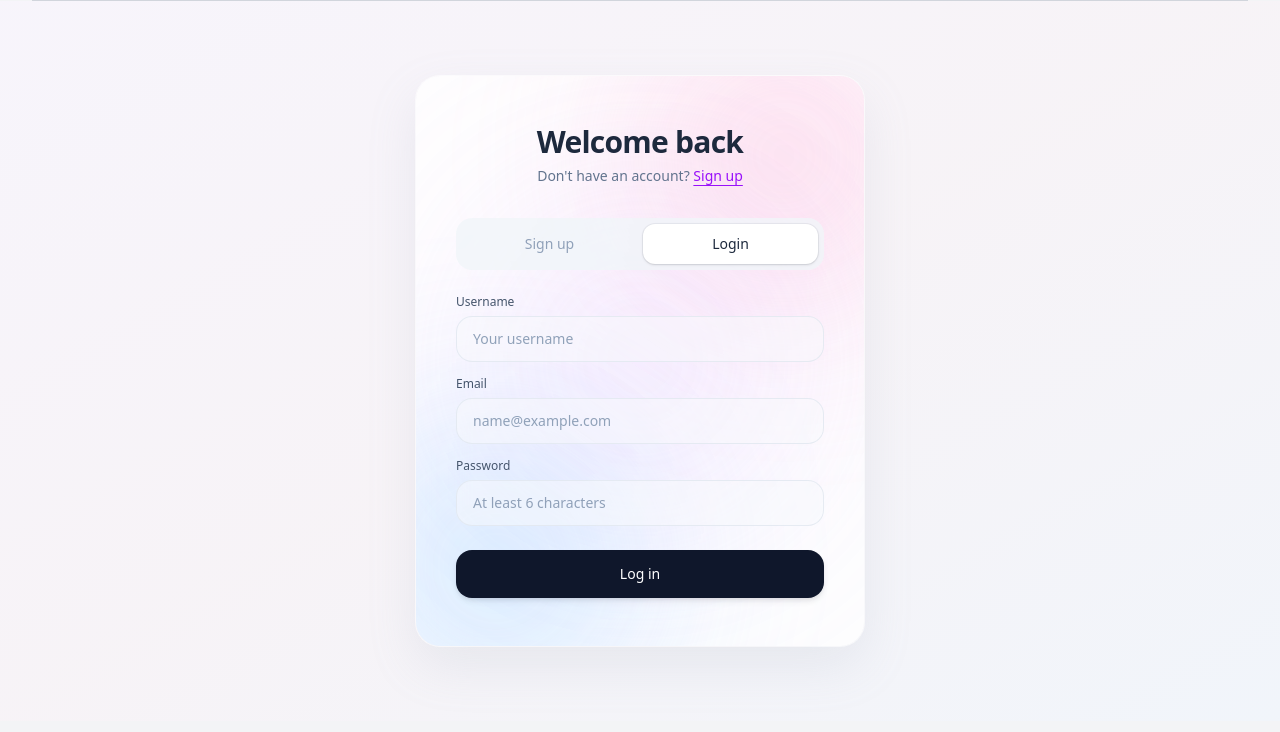
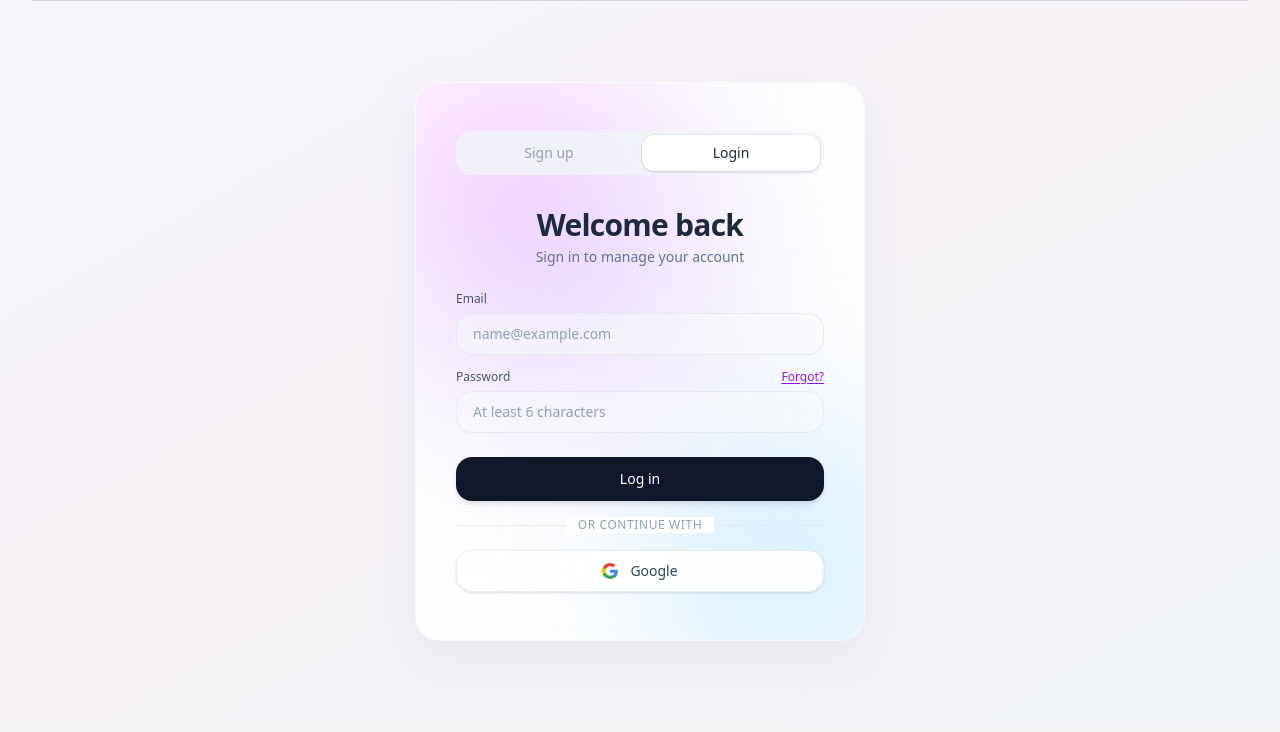
Before and after one commit to HYiii01/TRAVEL, a FastAPI app: page /login in a window 1280 px wide. Shown: the part 68-800 px from the top of the page. Run offline with FastAPI, Linux system fonts and the light colour scheme; parts of the project's set-up code (start-up, migrations or seed data) failed here and were passed over; some libraries are stand-ins or nearby versions.

Commit message:
refactor(auth): simplify login form and add global error handling

```diff
--- a/templates/login.html
+++ b/templates/login.html
@@ -2,62 +2,121 @@
 
 {% block content %}
 <div class="h-full bg-gradient-to-br from-purple-50/60 via-pink-50/40 to-blue-50/50"
-     x-data="{ errorMessage: '' }"
-     @htmx:response-error.window="errorMessage = JSON.parse($event.detail.xhr.responseText).message">
+     x-data="{ errorMessage: '', successMessage: '{{ success_message or '' }}' }"
+     @auth-error.window="errorMessage = $event.detail.message">
+
     <div class="min-h-[calc(100vh-5rem)] flex items-center justify-center px-4 py-8 sm:px-6 lg:px-8">
+        <div class="relative mx-auto flex w-full max-w-md flex-col overflow-hidden rounded-3xl bg-white/85 px-6 py-10 sm:px-10 sm:py-12 shadow-[0_20px_50px_rgba(148,163,184,0.15)] ring-1 ring-white/60 backdrop-blur-xl">
 
-        <div class="relative mx-auto flex w-full max-w-md flex-col overflow-hidden rounded-3xl bg-white/80 backdrop-blur-xl px-6 py-10 sm:px-10 sm:py-12 shadow-[0_20px_50px_rgba(148,163,184,0.15)] ring-1 ring-white/60">
-
-            <div class="absolute inset-0 z-0 pointer-events-none overflow-hidden">
-                <div class="absolute -top-16 -right-16 w-72 h-72 rounded-full bg-pink-300/40 mix-blend-multiply blur-[90px] opacity-90"></div>
-                <div class="absolute top-1/2 left-1/2 -translate-x-1/2 -translate-y-1/2 w-80 h-80 rounded-full bg-purple-300/30 mix-blend-multiply blur-[100px] opacity-70"></div>
-                <div class="absolute -bottom-16 -left-16 w-72 h-72 rounded-full bg-blue-300/40 mix-blend-multiply blur-[90px] opacity-90"></div>
+            <div class="pointer-events-none absolute inset-0 z-0 overflow-hidden">
+                <div class="absolute -top-12 -left-12 h-64 w-64 rounded-full bg-[#ffccff] mix-blend-multiply blur-[80px] opacity-60"></div>
+                <div class="absolute top-1/3 left-1/3 -translate-x-1/2 -translate-y-1/2 h-80 w-80 rounded-full bg-[#d8c4ff] mix-blend-multiply blur-[90px] opacity-50"></div>
+                <div class="absolute -bottom-12 -right-12 h-64 w-64 rounded-full bg-[#b7e3ff] mix-blend-multiply blur-[80px] opacity-60"></div>
             </div>
 
             <div class="relative z-10 w-full">
-                <div class="mb-6 sm:mb-8 text-center">
-                    <h2 class="text-2xl sm:text-3xl font-semibold text-slate-800 tracking-tight">Welcome back</h2>
-                    <p class="mt-1.5 text-xs sm:text-sm text-slate-500">
-                        Don't have an account?
-                        <a href="/signup" class="font-medium text-purple-600 hover:text-purple-700 transition-colors underline underline-offset-4">Sign up</a>
-                    </p>
+                <div class="mb-8 grid grid-cols-2 gap-1 rounded-2xl bg-slate-100/80 p-1 text-xs sm:text-sm font-medium">
+                    <a href="/signup" class="rounded-xl py-2 text-center text-slate-400 hover:text-slate-700 transition">Sign up</a>
+                    <a href="/login" class="rounded-xl py-2 text-center text-slate-800 bg-white shadow-sm ring-1 ring-slate-900/5 transition">Login</a>
                 </div>
 
-                <div class="mb-6 grid grid-cols-2 gap-1.5 rounded-2xl bg-slate-100/80 p-1.5 text-xs sm:text-sm font-medium">
-                    <a href="/signup" class="rounded-xl px-4 py-2.5 text-center text-slate-400 hover:text-slate-700 transition">Sign up</a>
-                    <a href="/login" class="rounded-xl px-4 py-2.5 text-center text-slate-800 bg-white shadow-sm ring-1 ring-slate-900/5 transition">Login</a>
+                <div class="mb-6 text-center">
+                    <h2 class="text-2xl sm:text-3xl font-semibold tracking-tight text-slate-800">Welcome back</h2>
+                    <p class="mt-1 text-xs sm:text-sm text-slate-500">Sign in to manage your account</p>
                 </div>
 
-                <div x-show="errorMessage"
-                     x-transition
-                     class="mb-4 p-3 bg-red-50 border border-red-200 text-red-600 text-xs sm:text-sm rounded-2xl"
-                     x-text="errorMessage"></div>
+                <div x-show="successMessage"
+                     x-cloak
+                     class="mb-4 rounded-2xl border border-emerald-200 bg-emerald-50/90 p-3 text-xs sm:text-sm text-emerald-700">
+                    <span x-text="successMessage"></span>
+                </div>
 
+                <!-- Form -->
                 <form hx-post="/login" hx-swap="none" class="space-y-4">
                     <div class="space-y-3.5">
                         <div>
-                            <label for="name" class="mb-1.5 block text-xs font-medium text-slate-600">Username</label>
-                            <input type="text" name="name" placeholder="Your username" required class="w-full rounded-2xl border border-slate-200/80 bg-slate-50/50 px-4 py-3 text-sm text-slate-800 outline-none transition placeholder:text-slate-400 focus:bg-white focus:border-purple-400 focus:ring-4 focus:ring-purple-100/60">
+                            <div x-show="errorMessage"
+                                 x-cloak
+                                 class="auth-error mb-2 flex items-center gap-2 rounded-xl border border-red-200 bg-red-50 px-3 py-2 text-xs text-red-600">
+                                <svg class="h-4 w-4 shrink-0 text-red-500" fill="none" viewBox="0 0 24 24" stroke="currentColor">
+                                    <path stroke-linecap="round" stroke-linejoin="round" stroke-width="2" d="M12 8v4m0 4h.01M21 12a9 9 0 11-18 0 9 9 0 0118 0z" />
+                                </svg>
+                                <span x-text="errorMessage"></span>
+                            </div>
+                            <label for="email" class="mb-1.5 block text-xs font-medium text-slate-600">Email</label>
+                            <input type="email" id="email" name="email" placeholder="name@example.com" required
+                                   class="w-full rounded-2xl border border-slate-200/80 bg-slate-50/50 px-4 py-2.5 text-sm text-slate-800 outline-none transition placeholder:text-slate-400 focus:bg-white focus:border-purple-400 focus:ring-4 focus:ring-purple-100/60">
                         </div>
 
                         <div>
-                            <label for="email" class="mb-1.5 block text-xs font-medium text-slate-600">Email</label>
-                            <input type="email" name="email" placeholder="name@example.com" required class="w-full rounded-2xl border border-slate-200/80 bg-slate-50/50 px-4 py-3 text-sm text-slate-800 outline-none transition placeholder:text-slate-400 focus:bg-white focus:border-purple-400 focus:ring-4 focus:ring-purple-100/60">
-                        </div>
-
-                        <div>
-                            <label for="password" class="mb-1.5 block text-xs font-medium text-slate-600">Password</label>
-                            <input type="password" name="password" placeholder="At least 6 characters" required maxlength="72" class="w-full rounded-2xl border border-slate-200/80 bg-slate-50/50 px-4 py-3 text-sm text-slate-800 outline-none transition placeholder:text-slate-400 focus:bg-white focus:border-purple-400 focus:ring-4 focus:ring-purple-100/60">
+                            <div class="flex items-center justify-between mb-1.5">
+                                <label for="password" class="block text-xs font-medium text-slate-600">Password</label>
+                                <a href="/forgot-password" class="text-xs font-medium text-purple-600 hover:text-purple-700 transition underline underline-offset-2">Forgot?</a>
+                            </div>
+                            <input type="password" id="password" name="password" placeholder="At least 6 characters" required maxlength="72"
+                                   class="w-full rounded-2xl border border-slate-200/80 bg-slate-50/50 px-4 py-2.5 text-sm text-slate-800 outline-none transition placeholder:text-slate-400 focus:bg-white focus:border-purple-400 focus:ring-4 focus:ring-purple-100/60">
                         </div>
                     </div>
 
-                    <button type="submit" class="w-full mt-2 rounded-2xl bg-slate-900 px-4 py-3.5 text-sm font-medium text-white shadow-md shadow-slate-900/10 transition-all hover:bg-slate-800 hover:shadow-lg hover:-translate-y-0.5 active:translate-y-0 focus:outline-none focus:ring-4 focus:ring-purple-100/60">
+                    <button type="submit"
+                            class="w-full mt-2 rounded-2xl bg-slate-900 py-3 text-sm font-medium text-white shadow-md shadow-slate-900/10 transition-all hover:bg-slate-800 hover:shadow-lg hover:-translate-y-0.5 active:translate-y-0 focus:outline-none focus:ring-4 focus:ring-purple-100/60">
                         Log in
                     </button>
                 </form>
+
+                <div class="relative my-6 flex items-center justify-center">
+                    <div class="w-full border-t border-slate-200/80"></div>
+                    <span class="absolute bg-white/90 px-3 text-xs uppercase tracking-wider text-slate-400">or continue with</span>
+                </div>
+
+                <!-- Google Login Button (Bottom) -->
+                <a href="/auth/google"
+                   class="flex w-full items-center justify-center gap-3 rounded-2xl border border-slate-200/80 bg-white/90 px-4 py-2.5 text-sm font-medium text-slate-700 shadow-sm transition-all hover:bg-slate-50 hover:border-slate-300 active:scale-[0.99]">
+                    <svg class="h-4 w-4" viewBox="0 0 24 24">
+                        <path fill="#4285F4" d="M23.745 12.27c0-.7-.06-1.4-.19-2.07H12v4.51h6.6c-.29 1.52-1.14 2.82-2.4 3.68v3.05h3.88c2.27-2.09 3.66-5.17 3.66-9.17z"/>
+                        <path fill="#34A853" d="M12 24c3.24 0 5.95-1.08 7.93-2.91l-3.88-3.05c-1.08.72-2.45 1.16-4.05 1.16-3.12 0-5.77-2.1-6.72-4.93H1.25v3.15C3.26 21.36 7.33 24 12 24z"/>
+                        <path fill="#FBBC05" d="M5.28 14.27c-.25-.72-.38-1.49-.38-2.27s.13-1.55.38-2.27V6.58H1.25C.45 8.18 0 9.98 0 12s.45 3.82 1.25 5.42l4.03-3.15z"/>
+                        <path fill="#EA4335" d="M12 4.75c1.77 0 3.35.61 4.6 1.8l3.42-3.42C17.95 1.19 15.24 0 12 0 7.33 0 3.26 2.64 1.25 6.58l4.03 3.15c.95-2.83 3.6-4.98 6.72-4.98z"/>
+                    </svg>
+                    <span>Google</span>
+                </a>
+
             </div>
-
         </div>
     </div>
 </div>
+
+<script>
+  document.body.addEventListener('htmx:afterRequest', function (event) {
+    const xhr = event.detail.xhr;
+    if (xhr.status >= 200 && xhr.status < 300) return;
+
+    let message = 'Login failed. Please try again.';
+    try {
+      const response = JSON.parse(xhr.responseText);
+      message = response.message || message;
+    } catch (error) {
+      // Keep the generic message when the server does not return JSON.
+    }
+    document.querySelector('[x-data]')?.dispatchEvent(
+      new CustomEvent('auth-error', { detail: { message } })
+    );
+  });
+</script>
+<style>
+  .auth-error {
+    animation: auth-error-in 260ms ease-out, auth-error-shake 360ms ease-in-out 260ms;
+  }
+
+  @keyframes auth-error-in {
+    from { opacity: 0; transform: translateY(-6px); }
+    to { opacity: 1; transform: translateY(0); }
+  }
+
+  @keyframes auth-error-shake {
+    0%, 100% { transform: translateX(0); }
+    25% { transform: translateX(-3px); }
+    75% { transform: translateX(3px); }
+  }
+</style>
 {% endblock %}
```
